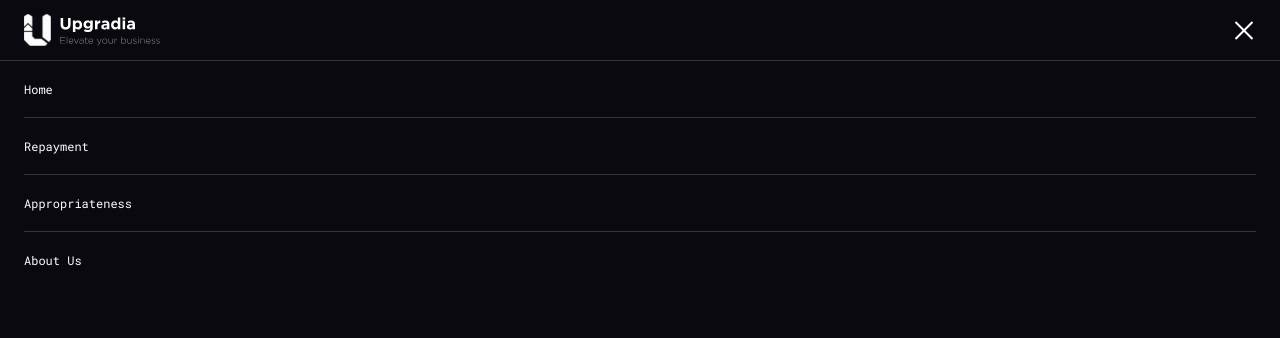
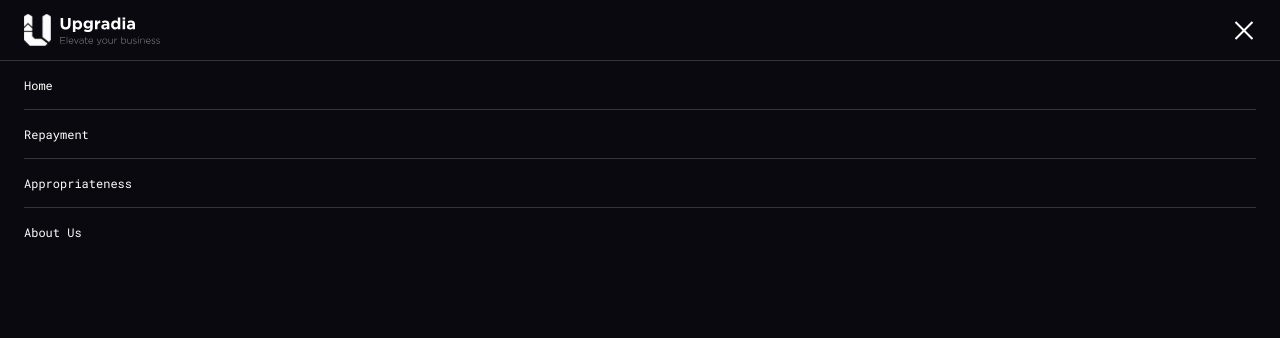
Before and after one commit to hasnat5/ifest, a Next.js app: page /about in a window 1280 px wide. Both pictures are taken after a click on the button 1244 px from the left and 30 px from the top of the page. Shown: the top 338 px of the page. Built offline with nearby package versions, Linux system fonts and the light colour scheme.

Commit message:
fix navbar linking pointer

```diff
--- a/src/components/Navbar.tsx
+++ b/src/components/Navbar.tsx
@@ -26,20 +26,20 @@ const Navbar = () => {
 
     const MenuOn = () => {
         const handleLinkClick = () => {
-            setTimeout(function () {
-                setOpen(false); // Change the state when the link is clicked
-            }, 500);
-            // setOpen(false); // Change the state when the link is clicked
+            // setTimeout(function () {
+            //     setOpen(false); // Change the state when the link is clicked
+            // }, 500);
+            setOpen(false); // Change the state when the link is clicked
         };
         return (
             <div className={`${isOpen ? "block" : "hidden"} overflow-y-auto w-full h-full min-h-screen bg-[#0A090F] overflow-hidden max-h-full`}>
                 <div className='w-full h-full'>
 
                     <ul className='px-6 grid divide-y divide-[#353539]'>
-                        <li className='py-4'><Link onClick={handleLinkClick} href={'/'} className='inline-block font-mono capitalize text-white text-xs '>home</Link></li>
-                        <li className='py-4'><Link onClick={handleLinkClick} href={'/repayment'} className='inline-block font-mono capitalize text-white text-xs '>repayment</Link></li>
-                        <li className='py-4'><Link onClick={handleLinkClick} href={'/appropriateness'} className='inline-block font-mono capitalize text-white text-xs '>appropriateness</Link></li>
-                        <li className='py-4'><Link onClick={handleLinkClick} href={'/about'} className='inline-block font-mono capitalize text-white text-xs '>about us</Link></li>
+                        <li><Link onClick={handleLinkClick} href={'/'} className='grid font-mono capitalize text-white text-xs py-4'>home</Link></li>
+                        <li><Link onClick={handleLinkClick} href={'/repayment'} className='grid font-mono capitalize text-white text-xs py-4'>repayment</Link></li>
+                        <li><Link onClick={handleLinkClick} href={'/appropriateness'} className='grid font-mono capitalize text-white text-xs py-4'>appropriateness</Link></li>
+                        <li><Link onClick={handleLinkClick} href={'/about'} className='grid font-mono capitalize text-white text-xs py-4'>about us</Link></li>
                     </ul>
                 </div>
             </div>
```
